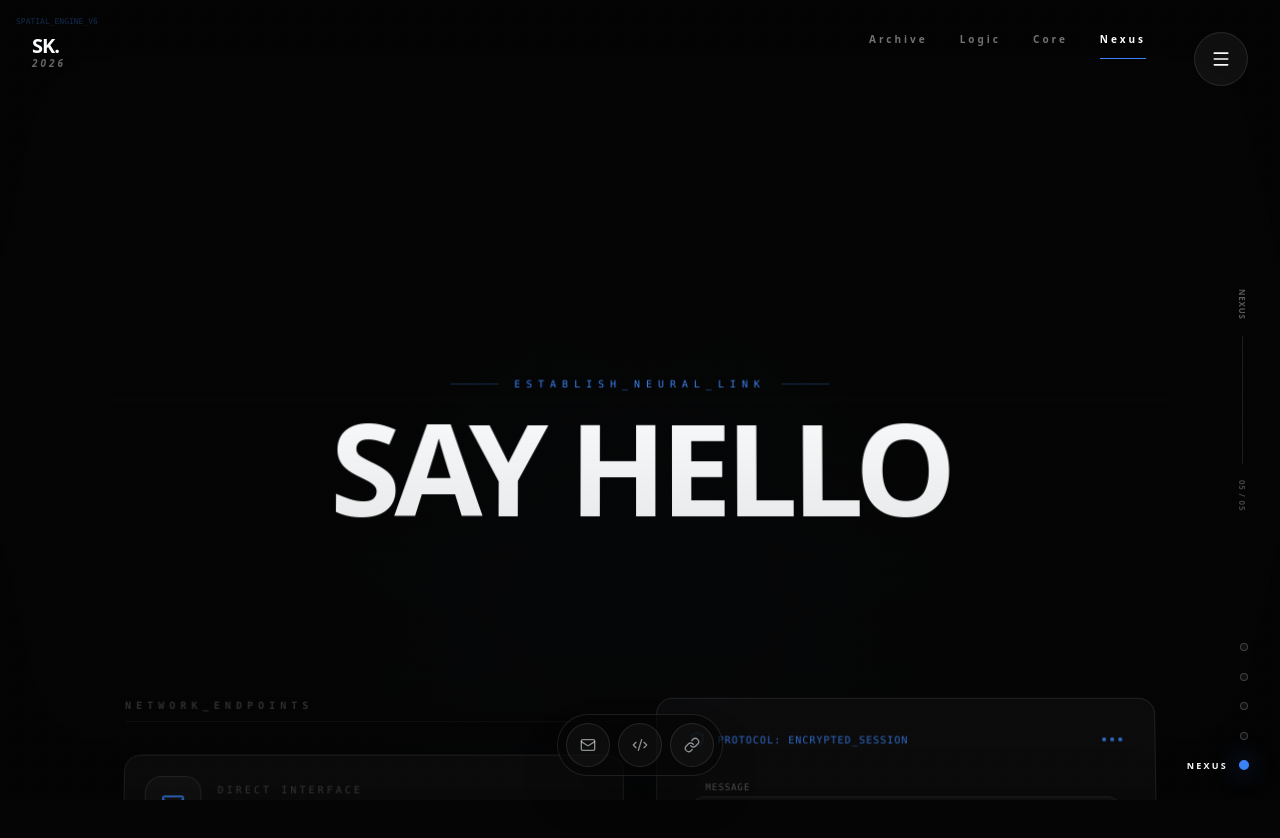
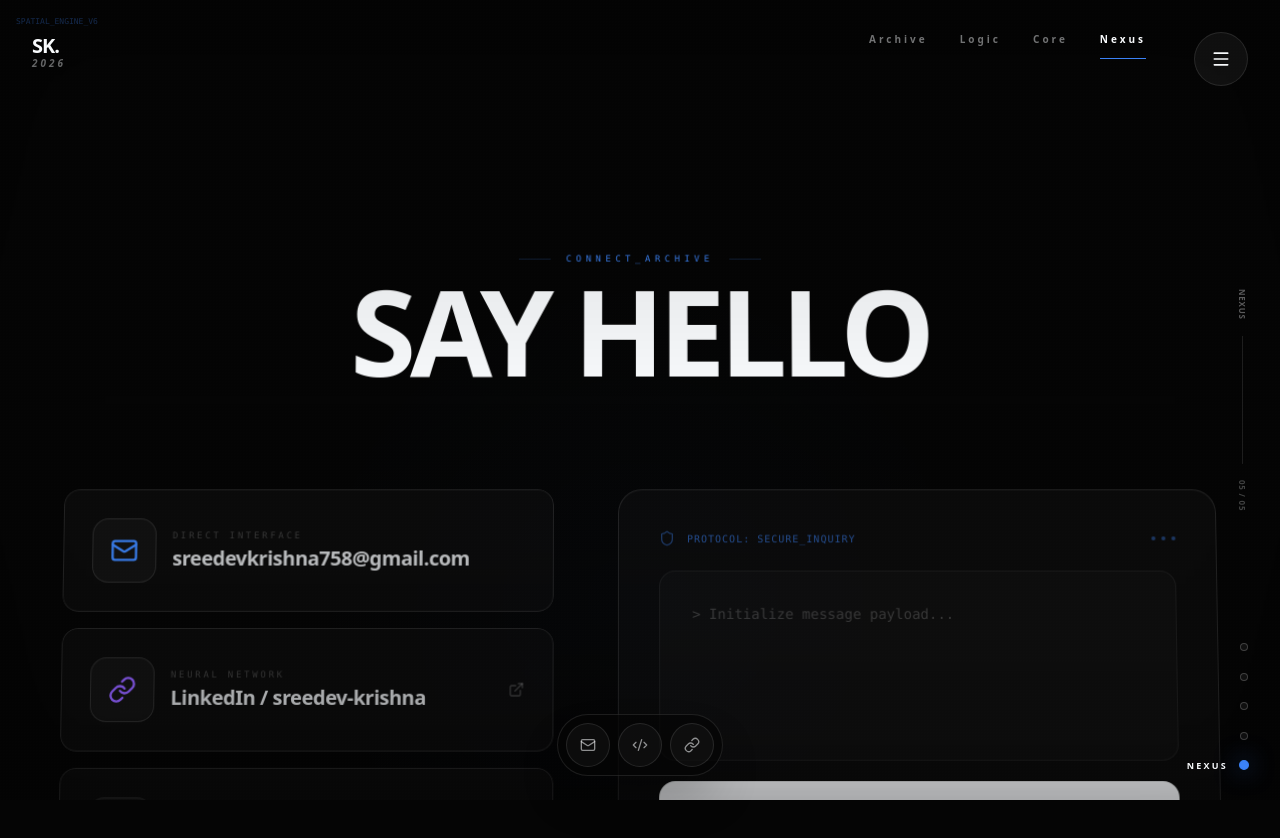
Before and after one commit to sreedevk78/Portfolio, a Next.js app: page / in a window 1280 px wide. Shown: the top 838 px of the page. Built offline with nearby package versions, Linux system fonts and the light colour scheme.

Commit message:
fix: stabilize skill grid and revamp contact layout for full visibility

```diff
--- a/src/components/sections/Contact.tsx
+++ b/src/components/sections/Contact.tsx
@@ -44,46 +44,40 @@ export default function Contact() {
 
   const rotateX = useTransform(mouseY, [-1, 1], [1, -1]);
   const rotateY = useTransform(mouseX, [-1, 1], [-1, 1]);
-  const headerY = useTransform(progress, [0, 0.45, 1], [80, 0, -80]);
-  const gridZ = useTransform(progress, [0, 0.45, 1], [-220, 40, 160]);
-  const ambientOpacity = useTransform(progress, [0, 0.42, 0.9, 1], [0.08, 0.36, 0.24, 0.08]);
+  const headerY = useTransform(progress, [0, 0.45, 1], [30, 0, -30]);
+  const gridZ = useTransform(progress, [0, 0.45, 1], [-120, 0, 80]);
+  const ambientOpacity = useTransform(progress, [0, 0.42, 0.9, 1], [0.08, 0.3, 0.2, 0.08]);
 
   return (
-    <section className="relative w-full min-h-screen flex flex-col items-center justify-center py-32 md:py-48 px-6 md:px-8 overflow-hidden stage-3d">
-      <ParallaxLayer depth={0.9} progress={progress} yRange={[48, -70]} zRange={[-300, -80]} className="absolute inset-0 pointer-events-none">
-        <motion.div style={{ opacity: ambientOpacity }} className="absolute left-1/2 top-1/2 h-[64vmin] w-[64vmin] -translate-x-1/2 -translate-y-1/2 rounded-full border border-electric/15" />
-        <motion.div style={{ opacity: ambientOpacity }} className="absolute inset-x-[12%] top-[22%] h-[1px] bg-gradient-to-r from-transparent via-white/20 to-transparent" />
+    <section className="relative w-full min-h-screen flex flex-col items-center justify-center py-20 px-6 md:px-8 overflow-hidden stage-3d">
+      <ParallaxLayer depth={0.9} progress={progress} yRange={[20, -20]} zRange={[-150, -40]} className="absolute inset-0 pointer-events-none">
+        <motion.div style={{ opacity: ambientOpacity }} className="absolute left-1/2 top-1/2 h-[64vmin] w-[64vmin] -translate-x-1/2 -translate-y-1/2 rounded-full border border-electric/10" />
       </ParallaxLayer>
-      <div className="max-w-5xl mx-auto w-full space-y-16 md:space-y-24 text-center relative z-10 py-20">
 
+      <div className="max-w-6xl mx-auto w-full space-y-12 md:space-y-20 text-center relative z-10">
         <motion.div
-          initial={{ opacity: 0, scale: 0.9 }}
-          whileInView={{ opacity: 1, scale: 1 }}
+          initial={{ opacity: 0, y: 20 }}
+          whileInView={{ opacity: 1, y: 0 }}
           viewport={{ once: true }}
-          transition={{ duration: 1, ease: "circOut" }}
+          transition={{ duration: 0.8 }}
           style={{ y: headerY }}
-          className="space-y-4 md:space-y-6"
+          className="space-y-4"
         >
-          <div className="flex items-center justify-center gap-4 text-electric font-mono text-[10px] tracking-[0.6em] uppercase">
-            <span className="w-12 h-[1px] bg-electric/30" />
-            Establish_Neural_Link
-            <span className="w-12 h-[1px] bg-electric/30" />
+          <div className="flex items-center justify-center gap-4 text-electric font-mono text-[9px] tracking-[0.5em] uppercase">
+            <span className="w-8 h-[1px] bg-electric/20" />
+            Connect_Archive
+            <span className="w-8 h-[1px] bg-electric/20" />
           </div>
-          <h2 className="text-5xl md:text-[8rem] font-black leading-[0.82] tracking-tighter uppercase">
+          <h2 className="text-4xl md:text-[7.5rem] font-black leading-[0.82] tracking-tighter uppercase">
             <KineticText text="SAY HELLO" />
           </h2>
         </motion.div>
 
         <motion.div
           style={{ rotateX, rotateY, z: gridZ }}
-          className="grid grid-cols-1 md:grid-cols-2 gap-6 md:gap-8 stage-3d text-left"
+          className="grid grid-cols-1 lg:grid-cols-[0.9fr_1.1fr] gap-8 md:gap-16 stage-3d text-left"
         >
-          <div className="space-y-3 md:space-y-4">
-            <div className="hidden md:block space-y-2 mb-4 md:mb-8">
-               <h4 className="text-ghost/20 font-mono text-[10px] uppercase tracking-[0.5em]">Network_Endpoints</h4>
-               <div className="h-[1px] w-full bg-white/5" />
-            </div>
-
+          <div className="space-y-4">
             {contactMethods.map((method) => (
               <a
                 key={method.href}
@@ -92,20 +86,20 @@ export default function Contact() {
                 rel={method.external ? "noreferrer" : undefined}
                 className="block cursor-pointer outline-none relative z-50 pointer-events-auto"
               >
-                <MagneticTarget strength={12} className="rounded-2xl">
+                <MagneticTarget strength={10} className="rounded-2xl">
                   <SpotlightReveal className="rounded-2xl">
                     <motion.div
-                      whileHover={{ x: 16, z: 100, backgroundColor: "rgba(255,255,255,0.05)" }}
-                      className="relative z-20 flex items-center gap-3 md:gap-4 p-3 md:p-5 border border-white/10 rounded-2xl transition-all group bg-white/[0.035] hover:border-electric/45 stage-3d"
+                      whileHover={{ x: 10, backgroundColor: "rgba(255,255,255,0.05)" }}
+                      className="relative z-20 flex items-center gap-4 p-5 md:p-7 border border-white/10 rounded-2xl transition-all group bg-white/[0.025] hover:border-electric/40 stage-3d"
                     >
-                      <div className="w-10 h-10 md:w-14 md:h-14 flex-shrink-0 bg-white/[0.03] border border-white/10 rounded-2xl flex items-center justify-center group-hover:border-electric/50 transition-all">
-                        <method.icon className={`w-5 h-5 md:w-6 md:h-6 ${method.color} group-hover:scale-110 transition-transform`} />
+                      <div className="w-12 h-12 md:w-16 md:h-16 flex-shrink-0 bg-white/[0.03] border border-white/10 rounded-2xl flex items-center justify-center group-hover:border-electric/50 transition-all">
+                        <method.icon className={`w-5 h-5 md:w-7 md:h-7 ${method.color} group-hover:scale-110 transition-transform`} />
                       </div>
                       <div className="min-w-0">
-                        <span className="text-[8px] md:text-[10px] font-mono text-ghost/25 uppercase tracking-[0.24em] md:tracking-[0.3em] block mb-1">{method.label}</span>
-                        <span className="text-sm md:text-lg font-black text-ghost/80 group-hover:text-white normal-case tracking-tight break-words leading-snug">{method.value}</span>
+                        <span className="text-[9px] font-mono text-ghost/20 uppercase tracking-[0.3em] block mb-1">{method.label}</span>
+                        <span className="text-sm md:text-xl font-black text-ghost/80 group-hover:text-white normal-case tracking-tight break-words leading-none">{method.value}</span>
                       </div>
-                      {method.external && <ExternalLink className="ml-auto w-4 h-4 text-ghost/25 group-hover:text-electric transition-colors" />}
+                      {method.external && <ExternalLink className="ml-auto w-4 h-4 text-ghost/20 group-hover:text-electric transition-colors" />}
                     </motion.div>
                   </SpotlightReveal>
                 </MagneticTarget>
@@ -114,71 +108,48 @@ export default function Contact() {
           </div>
 
           <div className="relative group stage-3d hidden md:block">
-            <div className="absolute -inset-1 bg-gradient-to-r from-electric/15 to-royal/15 opacity-0 group-hover:opacity-100 transition-opacity" />
-            <div className="relative p-6 md:p-8 bg-white/[0.035] border border-white/10 rounded-2xl space-y-6 h-full">
-              <div className="flex justify-between items-center">
+            <div className="relative p-8 md:p-10 bg-white/[0.025] border border-white/10 rounded-3xl space-y-6 h-full flex flex-col">
+              <div className="flex justify-between items-center shrink-0">
                 <div className="flex items-center gap-3">
                    <Shield className="w-4 h-4 text-electric/40" />
-                   <span className="text-[10px] font-mono text-electric uppercase tracking-widest">Protocol: Encrypted_Session</span>
+                   <span className="text-[10px] font-mono text-electric/60 uppercase tracking-widest">Protocol: Secure_Inquiry</span>
                 </div>
-                <div className="flex gap-1">
-                   {[...Array(3)].map((_, i) => <div key={i} className="w-1 h-1 rounded-full bg-electric animate-pulse" style={{ animationDelay: `${i * 0.2}s` }} />)}
+                <div className="flex gap-1.5">
+                   {[...Array(3)].map((_, i) => <div key={i} className="w-1 h-1 rounded-full bg-electric/40 animate-pulse" style={{ animationDelay: `${i * 0.2}s` }} />)}
                 </div>
               </div>
 
-              <div className="space-y-5">
-                <div className="space-y-2">
-                   <label htmlFor="inquiry-payload" className="text-[9px] font-mono text-ghost/40 uppercase tracking-widest ml-4">Message</label>
-                   <div className="relative h-40 md:h-52">
+              <div className="flex-1 flex flex-col space-y-5">
                  <textarea
                    id="inquiry-payload"
                    value={message}
                    onChange={(e) => setMessage(e.target.value)}
-                        placeholder="> Type your message here..."
-                        className="w-full h-full bg-white/[0.03] border border-white/10 rounded-2xl p-6 md:p-8 font-mono text-sm text-ghost focus:border-electric/50 focus:outline-none focus:ring-1 focus:ring-electric/50 transition-colors resize-none custom-scrollbar pointer-events-auto relative z-50 placeholder:text-ghost/30 placeholder:animate-pulse"
+                   placeholder="> Initialize message payload..."
+                   className="w-full flex-1 bg-white/[0.02] border border-white/5 rounded-2xl p-8 font-mono text-sm text-ghost focus:border-electric/40 focus:outline-none focus:ring-0 transition-colors resize-none custom-scrollbar pointer-events-auto relative z-50 placeholder:text-ghost/20"
                  />
-                      <motion.div
-                        animate={{ opacity: [0, 1, 0] }}
-                        transition={{ duration: 1, repeat: Infinity }}
-                        className="absolute bottom-8 right-8 w-3 h-3 bg-electric/50 blur-sm rounded-full pointer-events-none"
-                      />
-                   </div>
-                </div>
 
                 <button
                   type="button"
                   onClick={() => {
                     window.open(`https://mail.google.com/mail/?view=cm&fs=1&to=sreedevkrishna758@gmail.com&su=Contact+Inquiry&body=${encodeURIComponent(message)}`, '_blank');
                   }}
-                  className="w-full py-5 bg-ghost text-obsidian font-black uppercase tracking-[0.35em] rounded-2xl hover:bg-electric hover:text-white transition-all duration-500 flex items-center justify-center gap-4 group focus-visible:outline-none focus-visible:ring-2 focus-visible:ring-electric/70 focus-visible:ring-offset-4 focus-visible:ring-offset-obsidian relative z-50 pointer-events-auto"
+                  className="w-full py-6 bg-ghost text-obsidian font-black uppercase tracking-[0.45em] rounded-2xl hover:bg-electric hover:text-white transition-all duration-500 flex items-center justify-center gap-4 group focus-visible:outline-none focus-visible:ring-2 focus-visible:ring-electric/70 focus-visible:ring-offset-4 focus-visible:ring-offset-obsidian relative z-50 pointer-events-auto"
                 >
-                  <span className="text-xs">Send Mail</span>
+                  <span className="text-xs">Transmit Payload</span>
                   <SendIcon className="w-5 h-5 group-hover:translate-x-2 group-hover:-translate-y-2 transition-transform" />
                 </button>
-              </div>
-
-              <div className="pt-4 flex justify-center gap-8 opacity-20 group-hover:opacity-40 transition-opacity">
-                 <Zap className="w-4 h-4" />
-                 <span className="text-[8px] font-mono uppercase tracking-[0.5em]">Synchronizing...</span>
               </div>
             </div>
           </div>
         </motion.div>
       </div>
 
-      {/* Spatial Metadata */}
-      <div className="absolute bottom-16 left-16 flex flex-col gap-3 opacity-10 font-mono text-[9px] uppercase tracking-[0.5em]">
-        <div className="flex items-center gap-4">
-           <span className="w-8 h-[1px] bg-white" />
+      <div className="absolute bottom-12 left-12 flex flex-col gap-2 opacity-10 font-mono text-[8px] uppercase tracking-[0.4em]">
          <span>Lat: 10.8505 | Long: 76.2711</span>
-        </div>
-        <div className="flex items-center gap-4">
-           <span className="w-8 h-[1px] bg-white" />
-           <span>Environment: v4.0.2_Spatial_Live</span>
-        </div>
+         <span>Environment: v4.0.2_Live</span>
       </div>
 
-      <div className="absolute bottom-16 right-16 opacity-10 font-mono text-[9px] uppercase tracking-[1em]">
+      <div className="absolute bottom-12 right-12 opacity-10 font-mono text-[8px] uppercase tracking-[0.6em]">
         [SREEDEV_KRISHNA_(c)_2026]
       </div>
     </section>
--- a/src/components/sections/Experience.tsx
+++ b/src/components/sections/Experience.tsx
@@ -57,49 +57,48 @@ export default function Experience() {
   const { progress } = useSceneProgress();
   const [selectedSkill, setSelectedSkill] = useState<typeof skills[0] | null>(null);
 
-  const rotateX = useTransform(mouseY, [-1, 1], [1.5, -1.5]);
-  const rotateY = useTransform(mouseX, [-1, 1], [-1.5, 1.5]);
-  const leftY = useTransform(progress, [0, 0.4, 1], [80, 0, -36]);
-  const gridZ = useTransform(progress, [0, 0.5, 1], [-180, 60, 130]);
-  const railOpacity = useTransform(progress, [0, 0.35, 0.9, 1], [0.1, 0.75, 0.4, 0.12]);
+  const rotateX = useTransform(mouseY, [-1, 1], [0.5, -0.5]);
+  const rotateY = useTransform(mouseX, [-1, 1], [-0.5, 0.5]);
+  const leftY = useTransform(progress, [0, 0.45, 1], [30, 0, -20]);
+  const gridZ = useTransform(progress, [0, 0.45, 1], [-80, 0, 40]);
+  const railOpacity = useTransform(progress, [0, 0.35, 0.9, 1], [0.1, 0.5, 0.25, 0.1]);
 
   return (
-    <section className="relative w-full h-screen flex flex-col justify-center py-16 md:py-24 px-6 md:px-8 overflow-hidden stage-3d">
-      <ParallaxLayer depth={0.8} progress={progress} yRange={[44, -50]} zRange={[-280, -120]} className="absolute inset-0 pointer-events-none">
-        <motion.div style={{ opacity: railOpacity }} className="absolute left-[8%] top-[10%] h-[80%] w-[1px] bg-gradient-to-b from-transparent via-electric/35 to-transparent" />
-        <motion.div style={{ opacity: railOpacity }} className="absolute right-[12%] top-[20%] h-48 w-48 border border-white/10 rotate-45" />
+    <section className="relative w-full min-h-screen flex flex-col justify-center py-24 md:py-32 px-6 md:px-8 overflow-hidden stage-3d">
+      <ParallaxLayer depth={0.8} progress={progress} yRange={[20, -20]} zRange={[-180, -40]} className="absolute inset-0 pointer-events-none">
+        <motion.div style={{ opacity: railOpacity }} className="absolute left-[8%] top-[10%] h-[80%] w-[1px] bg-gradient-to-b from-transparent via-electric/25 to-transparent" />
       </ParallaxLayer>
 
-      <div className="max-w-7xl mx-auto grid grid-cols-1 lg:grid-cols-[0.95fr_1.05fr] gap-12 xl:gap-24 items-center stage-3d">
-        <motion.div style={{ y: leftY }} className="space-y-10 relative z-10">
-          <div className="space-y-5">
+      <div className="max-w-7xl mx-auto w-full grid grid-cols-1 lg:grid-cols-[0.85fr_1.15fr] gap-16 md:gap-24 items-start lg:items-center stage-3d">
+        <motion.div style={{ y: leftY }} className="space-y-8 relative z-10">
+          <div className="space-y-4">
             <div className="flex items-center gap-3 text-electric font-mono text-[10px] uppercase tracking-[0.5em]">
               <span className="w-8 h-[1px] bg-electric/30" />
               Professional_Path
             </div>
-            <h2 className="text-5xl md:text-[8rem] font-black leading-[0.85] uppercase tracking-tighter">
+            <h2 className="text-4xl md:text-[6.5rem] font-black leading-[0.85] uppercase tracking-tighter">
               <KineticText text={"EXPERIENCE\n& CORE"} lineClassName={(index) => index === 1 ? "text-edge-outline" : ""} />
             </h2>
           </div>
 
-          <div className="space-y-4 md:space-y-5">
+          <div className="space-y-4">
             {items.map((item) => (
               <MagneticTarget
                 key={item.title}
-                className="flex gap-5 md:gap-8 group stage-3d"
-                strength={8}
+                className="flex gap-5 md:gap-6 group stage-3d"
+                strength={6}
               >
-                <div className={`flex-shrink-0 w-20 h-20 md:w-24 md:h-24 rounded-2xl overflow-hidden border border-white/10 flex items-center justify-center p-2 transition-all duration-500 group-hover:border-electric/40 ${item.bgColor}`}>
+                <div className={`flex-shrink-0 w-16 h-16 md:w-20 md:h-20 rounded-2xl overflow-hidden border border-white/10 flex items-center justify-center p-2 transition-all duration-500 group-hover:border-electric/40 ${item.bgColor}`}>
                   <div className="relative w-full h-full">
-                    <Image src={item.logo} alt={item.title} fill sizes="96px" className="object-contain" />
+                    <Image src={item.logo} alt={item.title} fill sizes="80px" className="object-contain" />
                   </div>
                 </div>
-                <div className="space-y-3 py-1">
-                  <div className="space-y-1">
-                    <h3 className="text-2xl md:text-3xl font-black uppercase tracking-tighter group-hover:text-electric transition-colors">{item.title}</h3>
-                    <p className="text-electric font-mono text-[10px] uppercase tracking-[0.25em]">{item.subtitle}</p>
+                <div className="space-y-2 py-1">
+                  <div className="space-y-0.5">
+                    <h3 className="text-xl md:text-2xl font-black uppercase tracking-tighter group-hover:text-electric transition-colors">{item.title}</h3>
+                    <p className="text-electric font-mono text-[9px] uppercase tracking-[0.25em]">{item.subtitle}</p>
                   </div>
-                  <p className="text-ghost/65 text-xs md:text-sm leading-relaxed max-w-md font-medium uppercase tracking-wide">{item.description}</p>
+                  <p className="text-ghost/65 text-[11px] leading-relaxed max-w-sm font-medium uppercase tracking-wide">{item.description}</p>
                 </div>
               </MagneticTarget>
             ))}
@@ -108,16 +107,16 @@ export default function Experience() {
 
         <motion.div
           style={{ rotateX, rotateY, z: gridZ }}
-          className="relative stage-3d grid grid-cols-1 sm:grid-cols-2 xl:grid-cols-3 gap-4 md:gap-6"
+          className="relative stage-3d grid grid-cols-1 sm:grid-cols-2 xl:grid-cols-3 gap-3 md:gap-5"
         >
           {skills.map((skill, index) => (
             <motion.div
               key={skill.name}
-              initial={{ opacity: 0, z: -200 }}
+              initial={{ opacity: 0, z: -100 }}
               whileInView={{ opacity: 1, z: 0 }}
-              transition={{ delay: index * 0.1, duration: 0.8 }}
+              transition={{ delay: index * 0.08, duration: 0.6 }}
               viewport={{ once: true, margin: "-100px" }}
-              className="h-[280px]"
+              className="h-[300px]"
               onClick={() => setSelectedSkill(skill)}
             >
               <FlipTile
```
Lines whose indentation alone changed are shown as unchanged.
